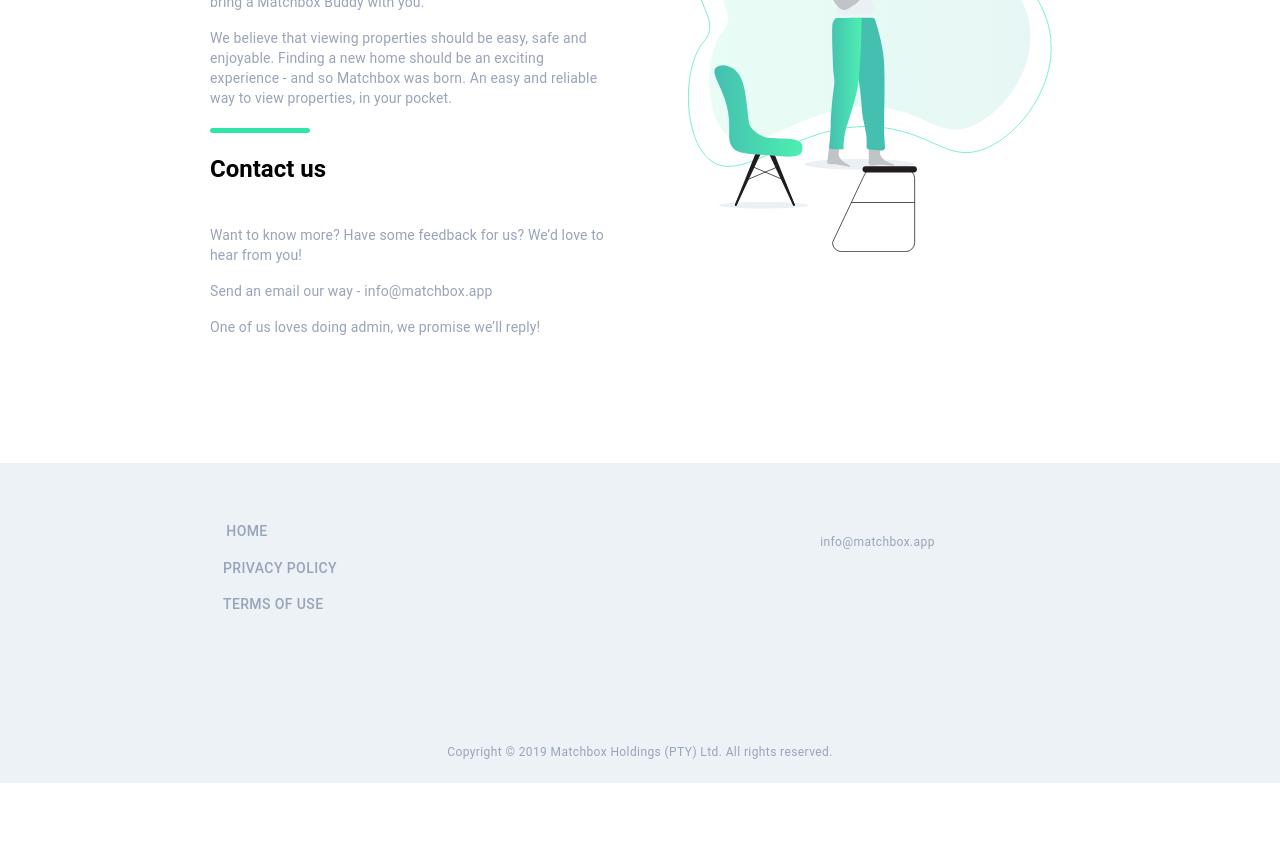
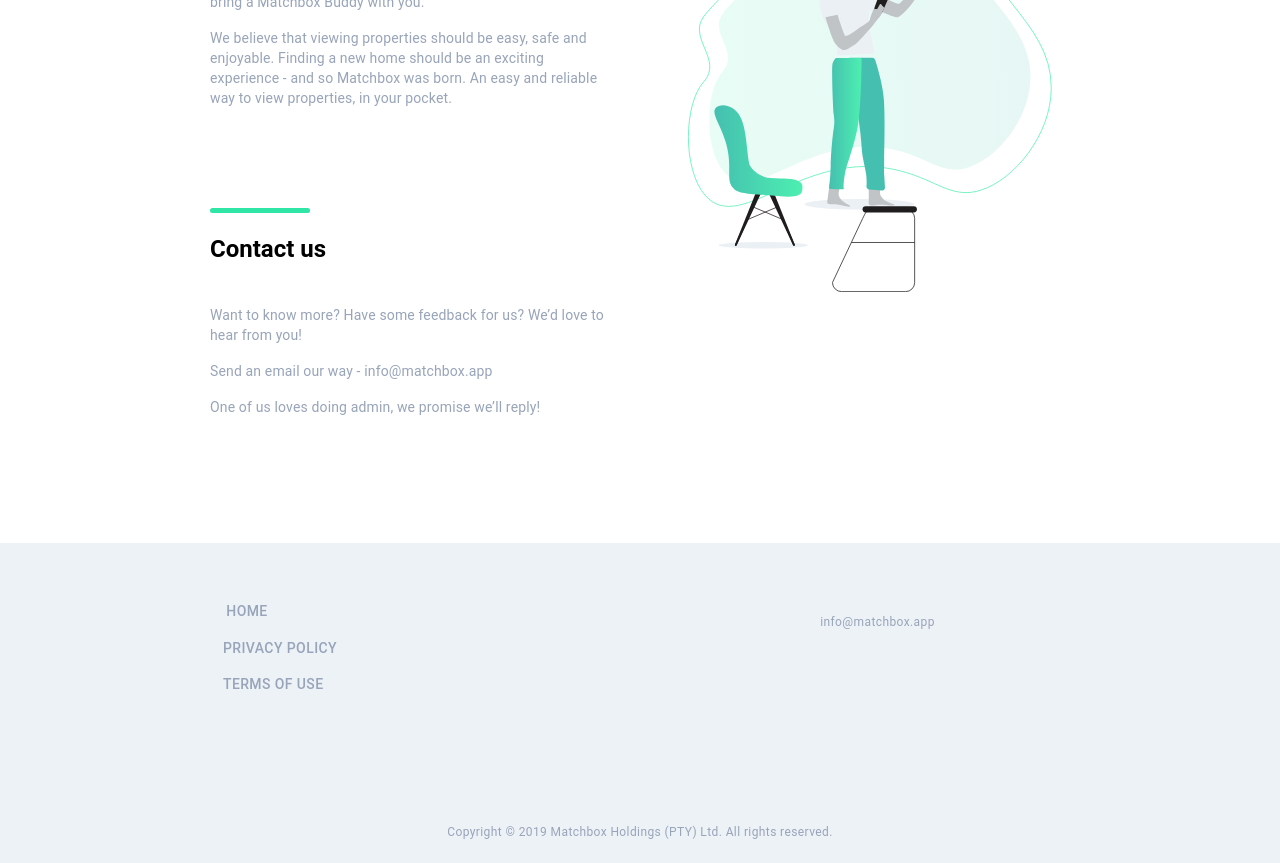
Before and after one commit to JoshuaHewitson/matchbox_website, a React (Create React App) app: page / in a window 1280 px wide. Shown: the part 4240-5103 px from the top of the page. Before the commit the page ends 5023 px from the top, so only its background shows below. Built offline with nearby package versions, Linux system fonts and the light colour scheme.

Commit message:
add gap between contact and about us

```diff
--- a/src/pages/Home.js
+++ b/src/pages/Home.js
@@ -272,7 +272,7 @@ class Home extends Component {
           <Typography paragraph variant='body2' style={{ color: sc.BODY_TEXT_COLOR }}>
           We believe that viewing properties should be easy, safe and enjoyable. Finding a new home should be an exciting experience - and so Matchbox was born. An easy and reliable way to view properties, in your pocket.
           </Typography>
-<div style={{ marginBottom: 20, marginTop: 20 }}>
+<div style={{ marginBottom: 20, marginTop: 100 }}>
             <HighlightLine />
           </div>
           <div style={{ marginBottom: 40 }}>
```
